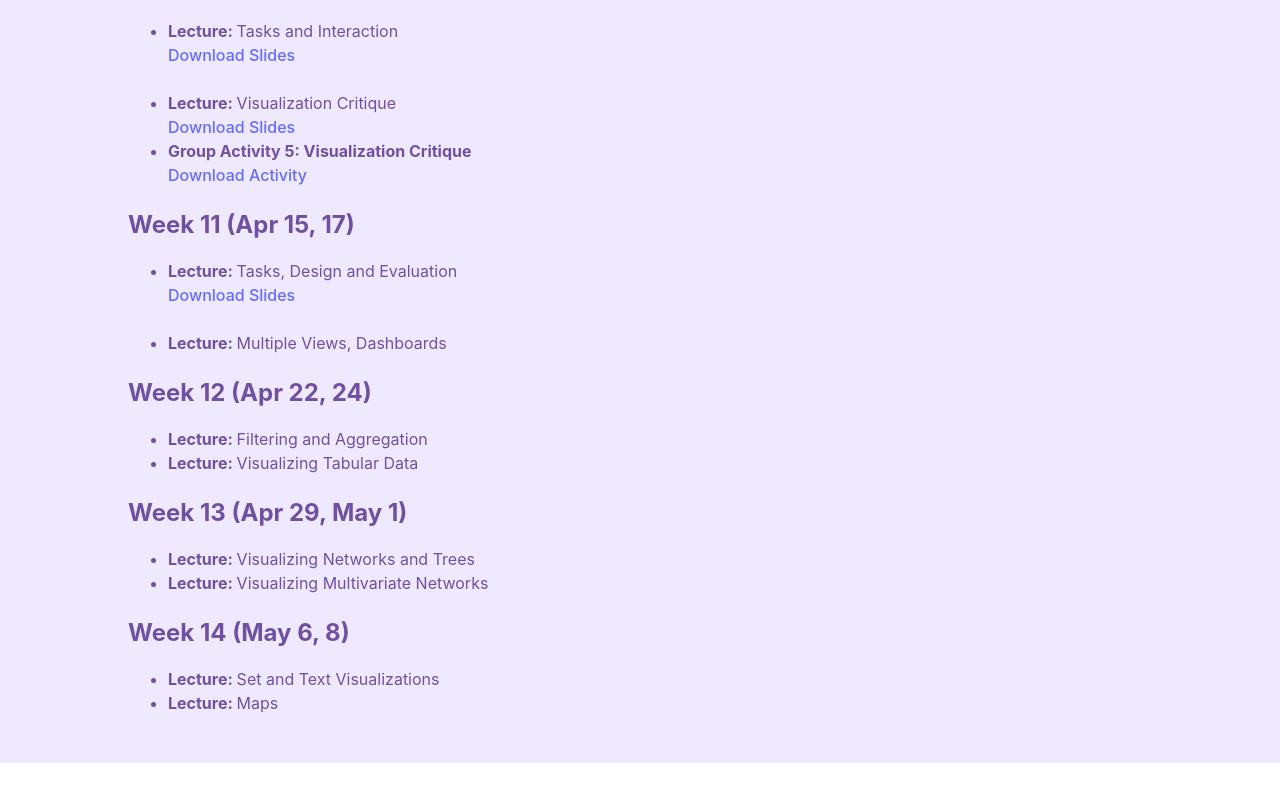
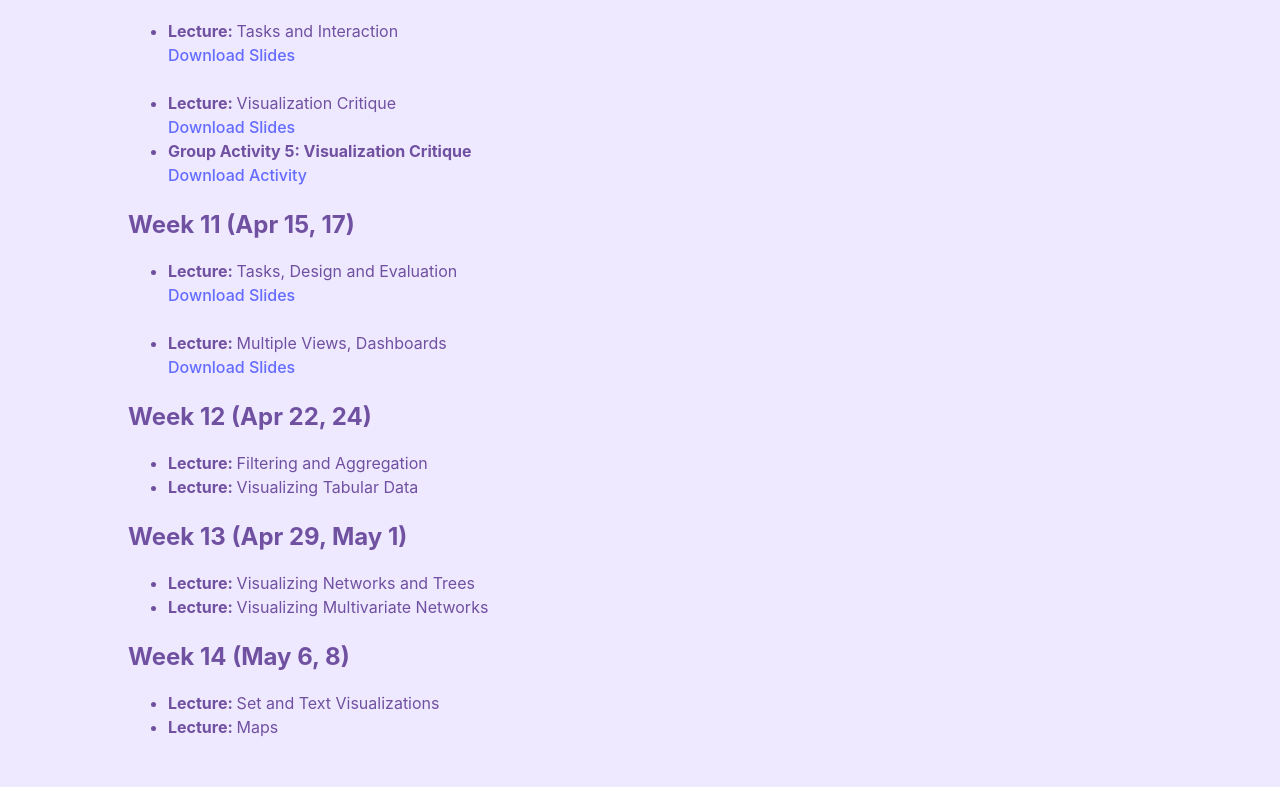
Before and after one commit to hamza-elhamdadi/cs-571-spring-2025, a React (Vite) app: page /#/schedule in a window 1280 px wide. Shown: the part 3166-3953 px from the top of the page. Before the commit the page ends 3929 px from the top, so only its background shows below. Built offline with nearby package versions, Linux system fonts and the light colour scheme.

Commit message:
added slides on multiple views

```diff
--- a/src/Schedule.jsx
+++ b/src/Schedule.jsx
@@ -328,6 +328,10 @@ function Schedule() {
           <br />
           <li>
             <b>Lecture: </b> Multiple Views, Dashboards
+            <br />
+            <a href="#/schedule" onClick={() => {
+              downloadPdf('slides/week_11_slides_multiple_views.pdf', 'CS 571 - Week 11 Slides - Multiple Views (Dashboards).pdf')
+            }}> Download Slides</a>
           </li>
         </ul>
         <h2 className='section-header'>Week 12 (Apr 22, 24)</h2>
```
Also changed, not shown: 1 other file (tests, documents, lock files or other folders).
